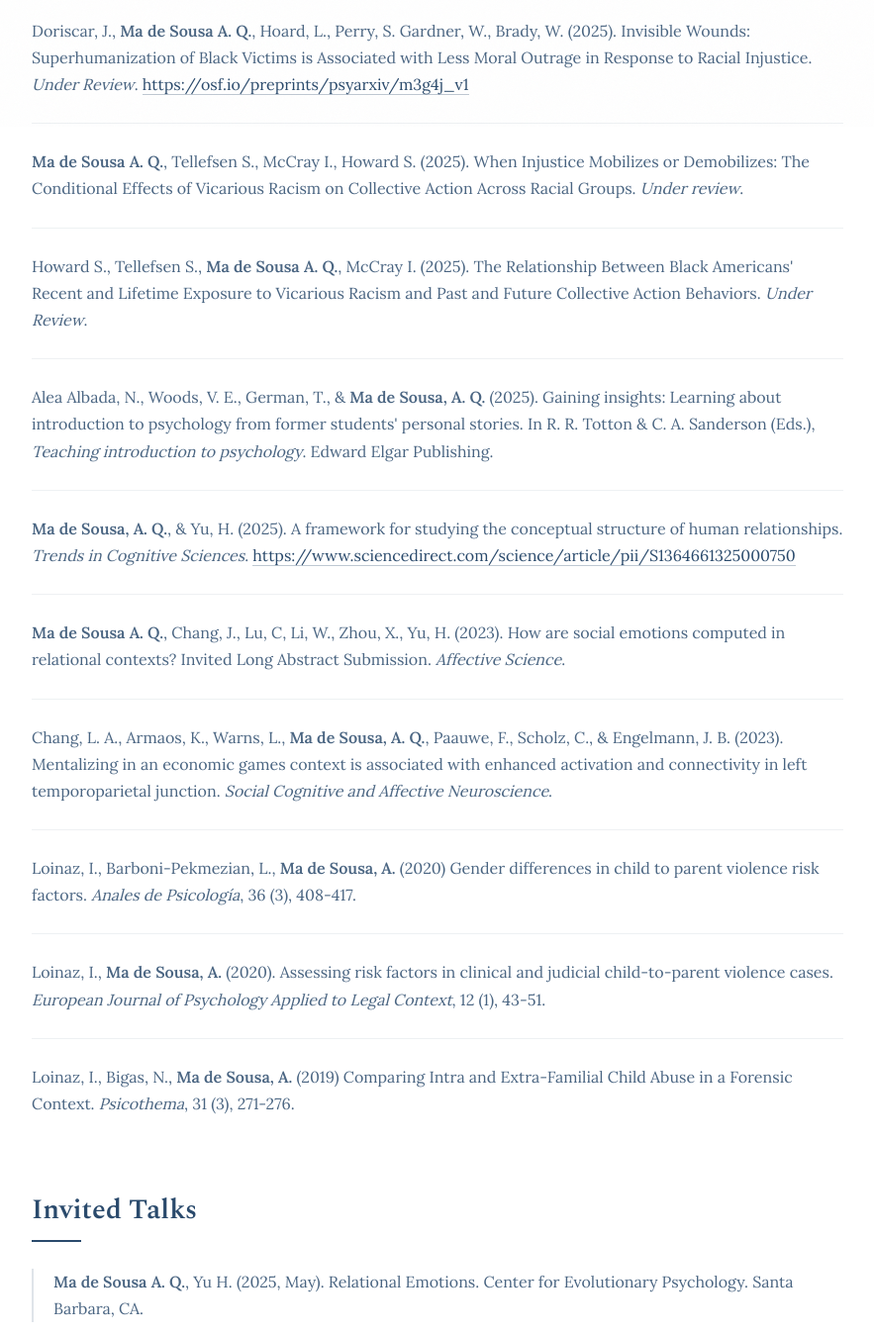
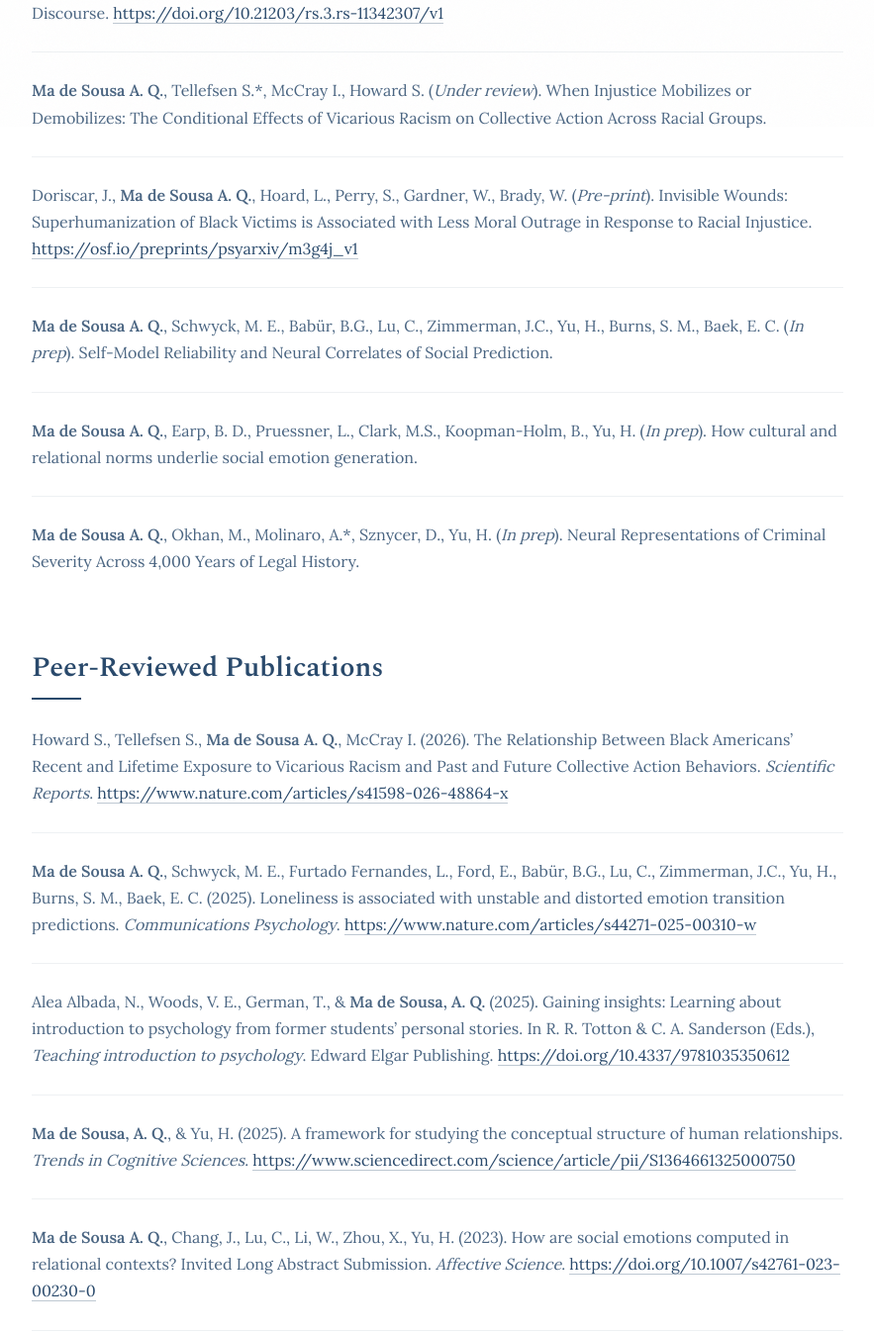
Before and after one commit to avamadesousa/avamadesousa.github.io, a plain HTML site: page research.html in a window 1280 px wide. Shown: the part 672-2020 px from the top of the page at 99% size, without its empty margins (198-1081 px from the left). Drawn offline with nearby package versions, Linux system fonts and the light colour scheme.

Commit message:
update research page

```diff
--- a/research.html
+++ b/research.html
@@ -285,49 +285,71 @@
 
         <main>
             <section>
-                <h2>Publications</h2>
+                <h2>Publications in Prep and Under Review</h2>
+                <p class="intro-text" style="margin-bottom: 30px;"><em>* indicates trainee</em></p>
+
+                <div class="pub-item">
+                    <p class="pub-text"><strong>Ma de Sousa A. Q.</strong>, Thapar, S.*, Chen, A. X., Zhao, S. W., Qin, T.*, Clark, P. S., Earp, B. D., Yu, H. (<em>Under review</em>). Historical Dynamics and Cultural Associations of Relational Norms in American and Chinese Political Discourse. <a href="https://doi.org/10.21203/rs.3.rs-11342307/v1" target="_blank">https://doi.org/10.21203/rs.3.rs-11342307/v1</a></p>
+                </div>
+
+                <div class="pub-item">
+                    <p class="pub-text"><strong>Ma de Sousa A. Q.</strong>, Tellefsen S.*, McCray I., Howard S. (<em>Under review</em>). When Injustice Mobilizes or Demobilizes: The Conditional Effects of Vicarious Racism on Collective Action Across Racial Groups.</p>
+                </div>
+
+                <div class="pub-item">
+                    <p class="pub-text">Doriscar, J., <strong>Ma de Sousa A. Q.</strong>, Hoard, L., Perry, S., Gardner, W., Brady, W. (<em>Pre-print</em>). Invisible Wounds: Superhumanization of Black Victims is Associated with Less Moral Outrage in Response to Racial Injustice. <a href="https://osf.io/preprints/psyarxiv/m3g4j_v1" target="_blank">https://osf.io/preprints/psyarxiv/m3g4j_v1</a></p>
+                </div>
+
+                <div class="pub-item">
+                    <p class="pub-text"><strong>Ma de Sousa A. Q.</strong>, Schwyck, M. E., Babür, B.G., Lu, C., Zimmerman, J.C., Yu, H., Burns, S. M., Baek, E. C. (<em>In prep</em>). Self-Model Reliability and Neural Correlates of Social Prediction.</p>
+                </div>
+
+                <div class="pub-item">
+                    <p class="pub-text"><strong>Ma de Sousa A. Q.</strong>, Earp, B. D., Pruessner, L., Clark, M.S., Koopman-Holm, B., Yu, H. (<em>In prep</em>). How cultural and relational norms underlie social emotion generation.</p>
+                </div>
+
+                <div class="pub-item">
+                    <p class="pub-text"><strong>Ma de Sousa A. Q.</strong>, Okhan, M., Molinaro, A.*, Sznycer, D., Yu, H. (<em>In prep</em>). Neural Representations of Criminal Severity Across 4,000 Years of Legal History.</p>
+                </div>
+            </section>
+
+            <section>
+                <h2>Peer-Reviewed Publications</h2>
+
+                <div class="pub-item">
+                    <p class="pub-text">Howard S., Tellefsen S., <strong>Ma de Sousa A. Q.</strong>, McCray I. (2026). The Relationship Between Black Americans’ Recent and Lifetime Exposure to Vicarious Racism and Past and Future Collective Action Behaviors. <em>Scientific Reports</em>. <a href="https://www.nature.com/articles/s41598-026-48864-x" target="_blank">https://www.nature.com/articles/s41598-026-48864-x</a></p>
+                </div>
+
                 <div class="pub-item">
                     <p class="pub-text"><strong>Ma de Sousa A. Q.</strong>, Schwyck, M. E., Furtado Fernandes, L., Ford, E., Babür, B.G., Lu, C., Zimmerman, J.C., Yu, H., Burns, S. M., Baek, E. C. (2025). Loneliness is associated with unstable and distorted emotion transition predictions. <em>Communications Psychology</em>. <a href="https://www.nature.com/articles/s44271-025-00310-w" target="_blank">https://www.nature.com/articles/s44271-025-00310-w</a></p>
                 </div>
 
                 <div class="pub-item">
-                    <p class="pub-text">Doriscar, J., <strong>Ma de Sousa A. Q.</strong>, Hoard, L., Perry, S. Gardner, W., Brady, W. (2025). Invisible Wounds: Superhumanization of Black Victims is Associated with Less Moral Outrage in Response to Racial Injustice. <em>Under Review</em>. <a href="https://osf.io/preprints/psyarxiv/m3g4j_v1" target="_blank">https://osf.io/preprints/psyarxiv/m3g4j_v1</a></p>
+                    <p class="pub-text">Alea Albada, N., Woods, V. E., German, T., &amp; <strong>Ma de Sousa, A. Q.</strong> (2025). Gaining insights: Learning about introduction to psychology from former students’ personal stories. In R. R. Totton &amp; C. A. Sanderson (Eds.), <em>Teaching introduction to psychology</em>. Edward Elgar Publishing. <a href="https://doi.org/10.4337/9781035350612" target="_blank">https://doi.org/10.4337/9781035350612</a></p>
                 </div>
 
                 <div class="pub-item">
-                    <p class="pub-text"><strong>Ma de Sousa A. Q.</strong>, Tellefsen S., McCray I., Howard S. (2025). When Injustice Mobilizes or Demobilizes: The Conditional Effects of Vicarious Racism on Collective Action Across Racial Groups. <em>Under review</em>.</p>
+                    <p class="pub-text"><strong>Ma de Sousa, A. Q.</strong>, &amp; Yu, H. (2025). A framework for studying the conceptual structure of human relationships. <em>Trends in Cognitive Sciences</em>. <a href="https://www.sciencedirect.com/science/article/pii/S1364661325000750" target="_blank">https://www.sciencedirect.com/science/article/pii/S1364661325000750</a></p>
                 </div>
 
                 <div class="pub-item">
-                    <p class="pub-text">Howard S., Tellefsen S., <strong>Ma de Sousa A. Q.</strong>, McCray I. (2025). The Relationship Between Black Americans' Recent and Lifetime Exposure to Vicarious Racism and Past and Future Collective Action Behaviors. <em>Under Review</em>.</p>
+                    <p class="pub-text"><strong>Ma de Sousa A. Q.</strong>, Chang, J., Lu, C., Li, W., Zhou, X., Yu, H. (2023). How are social emotions computed in relational contexts? Invited Long Abstract Submission. <em>Affective Science</em>. <a href="https://doi.org/10.1007/s42761-023-00230-0" target="_blank">https://doi.org/10.1007/s42761-023-00230-0</a></p>
                 </div>
 
                 <div class="pub-item">
-                    <p class="pub-text">Alea Albada, N., Woods, V. E., German, T., & <strong>Ma de Sousa, A. Q.</strong> (2025). Gaining insights: Learning about introduction to psychology from former students' personal stories. In R. R. Totton & C. A. Sanderson (Eds.), <em>Teaching introduction to psychology</em>. Edward Elgar Publishing.</p>
+                    <p class="pub-text">Chang, L. A., Armaos, K., Warns, L., <strong>Ma de Sousa, A. Q.</strong>, Paauwe, F., Scholz, C., &amp; Engelmann, J. B. (2023). Mentalizing in an economic games context is associated with enhanced activation and connectivity in left temporoparietal junction. <em>Social Cognitive and Affective Neuroscience</em>. <a href="https://pmc.ncbi.nlm.nih.gov/articles/PMC10243902/" target="_blank">https://pmc.ncbi.nlm.nih.gov/articles/PMC10243902/</a></p>
                 </div>
 
                 <div class="pub-item">
-                    <p class="pub-text"><strong>Ma de Sousa, A. Q.</strong>, & Yu, H. (2025). A framework for studying the conceptual structure of human relationships. <em>Trends in Cognitive Sciences</em>. <a href="https://www.sciencedirect.com/science/article/pii/S1364661325000750" target="_blank">https://www.sciencedirect.com/science/article/pii/S1364661325000750</a></p>
+                    <p class="pub-text">Loinaz, I., Barboni-Pekmezian, L., <strong>Ma de Sousa, A.</strong> (2020). Gender differences in child to parent violence risk factors. <em>Anales de Psicología</em>, 36(3), 408-417. <a href="https://doi.org/10.6018/analesps.428531" target="_blank">https://doi.org/10.6018/analesps.428531</a></p>
                 </div>
 
                 <div class="pub-item">
-                    <p class="pub-text"><strong>Ma de Sousa A. Q.</strong>, Chang, J., Lu, C, Li, W., Zhou, X., Yu, H. (2023). How are social emotions computed in relational contexts? Invited Long Abstract Submission. <em>Affective Science</em>.</p>
+                    <p class="pub-text">Loinaz, I., <strong>Ma de Sousa, A.</strong> (2020). Assessing risk factors in clinical and judicial child-to-parent violence cases. <em>European Journal of Psychology Applied to Legal Context</em>, 12(1), 43-51. <a href="https://doi.org/10.6018/analesps.428531" target="_blank">https://doi.org/10.6018/analesps.428531</a></p>
                 </div>
 
                 <div class="pub-item">
-                    <p class="pub-text">Chang, L. A., Armaos, K., Warns, L., <strong>Ma de Sousa, A. Q.</strong>, Paauwe, F., Scholz, C., & Engelmann, J. B. (2023). Mentalizing in an economic games context is associated with enhanced activation and connectivity in left temporoparietal junction. <em>Social Cognitive and Affective Neuroscience</em>.</p>
-                </div>
-
-                <div class="pub-item">
-                    <p class="pub-text">Loinaz, I., Barboni-Pekmezian, L., <strong>Ma de Sousa, A.</strong> (2020) Gender differences in child to parent violence risk factors. <em>Anales de Psicología</em>, 36 (3), 408-417.</p>
-                </div>
-
-                <div class="pub-item">
-                    <p class="pub-text">Loinaz, I., <strong>Ma de Sousa, A.</strong> (2020). Assessing risk factors in clinical and judicial child-to-parent violence cases. <em>European Journal of Psychology Applied to Legal Context</em>, 12 (1), 43-51.</p>
-                </div>
-
-                <div class="pub-item">
-                    <p class="pub-text">Loinaz, I., Bigas, N., <strong>Ma de Sousa, A.</strong> (2019) Comparing Intra and Extra-Familial Child Abuse in a Forensic Context. <em>Psicothema</em>, 31 (3), 271-276.</p>
+                    <p class="pub-text">Loinaz, I., Bigas, N., <strong>Ma de Sousa, A.</strong> (2019). Comparing Intra and Extra-Familial Child Abuse in a Forensic Context. <em>Psicothema</em>, 31(3), 271-276. <a href="https://doi.org/10.7334/psicothema2018.351" target="_blank">https://doi.org/10.7334/psicothema2018.351</a></p>
                 </div>
             </section>
 
```
Also changed, not shown: 1 other file.
